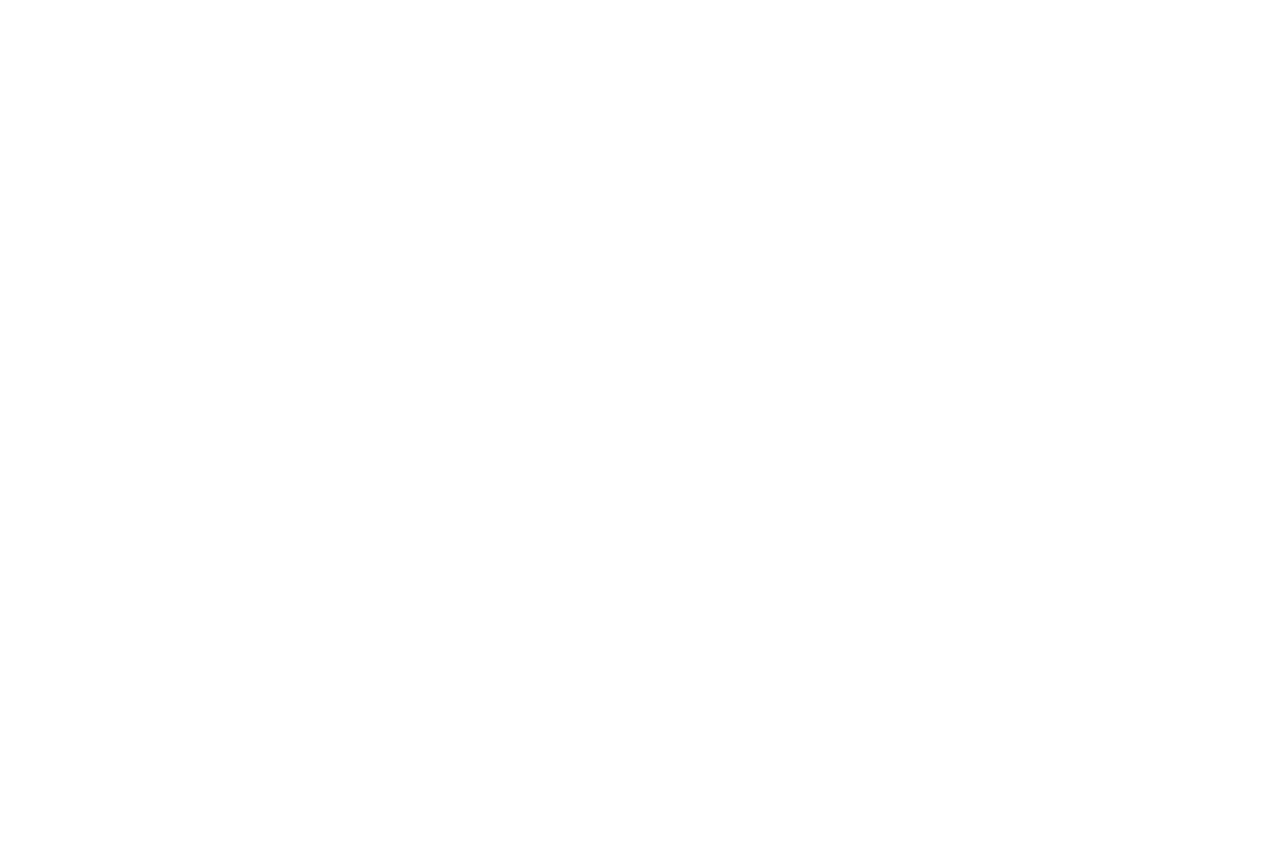
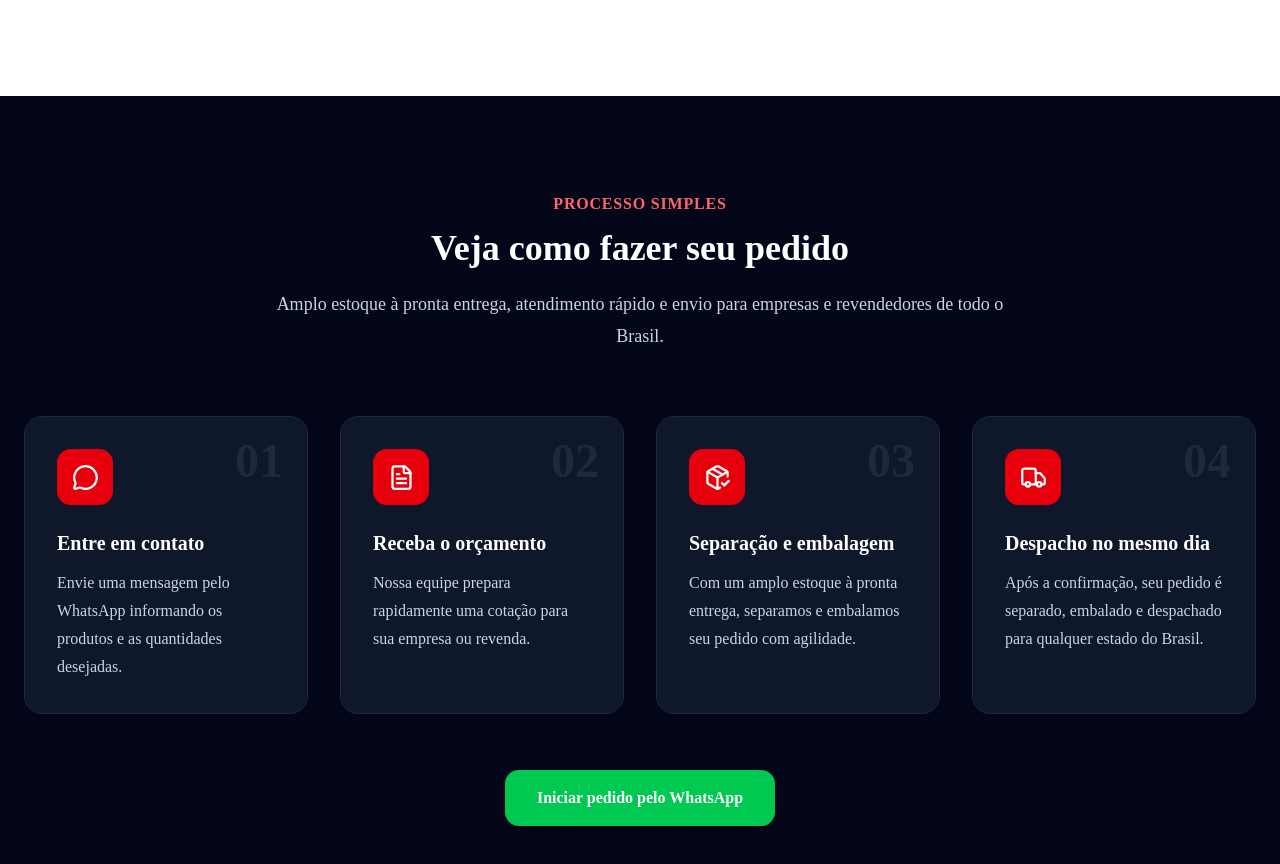
Before and after one commit to AlejandroChristopher/sinaliza-brasil, a Next.js app: page / in a window 1280 px wide. Shown: the part 2794-3658 px from the top of the page. Before the commit the page ends 2890 px from the top, so only its background shows below. Built offline with nearby package versions, Linux system fonts and the light colour scheme.

Commit message:
Atualiza processo com estoque a pronta entrega

```diff
--- a/app/page.tsx
+++ b/app/page.tsx
@@ -4,6 +4,7 @@ import Hero from "@/components/sections/Hero";
 import Products from "@/components/sections/Products";
 import WhyUs from "@/components/sections/WhyUs";
 import FloatingWhatsapp from "@/components/shared/FloatingWhatsapp";
+import Process from "@/components/sections/Process";
 
 export default function Home() {
   return (
@@ -15,6 +16,7 @@ export default function Home() {
         <Benefits />
         <Products />
         <WhyUs />
+        <Process />
       </main>
 
       <FloatingWhatsapp />
--- /dev/null
+++ b/components/sections/Process.tsx
@@ -0,0 +1,105 @@
+"use client";
+
+import { motion } from "framer-motion";
+import { FileText, MessageCircle, PackageCheck, Truck } from "lucide-react";
+
+const steps = [
+  {
+    number: "01",
+    icon: MessageCircle,
+    title: "Entre em contato",
+    description:
+      "Envie uma mensagem pelo WhatsApp informando os produtos e as quantidades desejadas.",
+  },
+  {
+    number: "02",
+    icon: FileText,
+    title: "Receba o orçamento",
+    description:
+      "Nossa equipe prepara rapidamente uma cotação para sua empresa ou revenda.",
+  },
+  {
+    number: "03",
+    icon: PackageCheck,
+    title: "Separação e embalagem",
+    description:
+      "Com um amplo estoque à pronta entrega, separamos e embalamos seu pedido com agilidade.",
+  },
+  {
+    number: "04",
+    icon: Truck,
+    title: "Despacho no mesmo dia",
+    description:
+      "Após a confirmação, seu pedido é separado, embalado e despachado para qualquer estado do Brasil.",
+  },
+];
+
+const whatsappUrl =
+  "https://wa.me/5519971190564?text=Olá%2C%20vim%20pelo%20site%20da%20Sinaliza%20Brasil%20e%20gostaria%20de%20solicitar%20um%20orçamento.";
+
+export default function Process() {
+  return (
+    <section className="bg-slate-950 py-24 text-white">
+      <div className="mx-auto max-w-7xl px-6">
+        <div className="mx-auto max-w-3xl text-center">
+          <span className="font-semibold uppercase tracking-wider text-red-400">
+            Processo simples
+          </span>
+
+          <h2 className="mt-3 text-4xl font-bold">
+            Veja como fazer seu pedido
+          </h2>
+
+          <p className="mt-5 text-lg leading-8 text-slate-300">
+            Amplo estoque à pronta entrega, atendimento rápido e envio para
+            empresas e revendedores de todo o Brasil.
+          </p>
+        </div>
+
+        <div className="mt-16 grid gap-8 md:grid-cols-2 lg:grid-cols-4">
+          {steps.map((step, index) => (
+            <motion.article
+              key={step.number}
+              initial={{ opacity: 0, y: 30 }}
+              whileInView={{ opacity: 1, y: 0 }}
+              transition={{
+                duration: 0.5,
+                delay: index * 0.1,
+              }}
+              viewport={{
+                once: true,
+                amount: 0.2,
+              }}
+              className="relative rounded-2xl border border-slate-800 bg-slate-900 p-8"
+            >
+              <span className="absolute right-6 top-5 text-5xl font-black text-slate-800">
+                {step.number}
+              </span>
+
+              <div className="flex h-14 w-14 items-center justify-center rounded-xl bg-red-600">
+                <step.icon size={27} />
+              </div>
+
+              <h3 className="mt-6 text-xl font-bold">{step.title}</h3>
+
+              <p className="mt-3 leading-7 text-slate-300">
+                {step.description}
+              </p>
+            </motion.article>
+          ))}
+        </div>
+
+        <div className="mt-14 text-center">
+          <a
+            href={whatsappUrl}
+            target="_blank"
+            rel="noopener noreferrer"
+            className="inline-flex rounded-xl bg-green-500 px-8 py-4 font-bold text-white transition hover:scale-105 hover:bg-green-600"
+          >
+            Iniciar pedido pelo WhatsApp
+          </a>
+        </div>
+      </div>
+    </section>
+  );
+}
```
